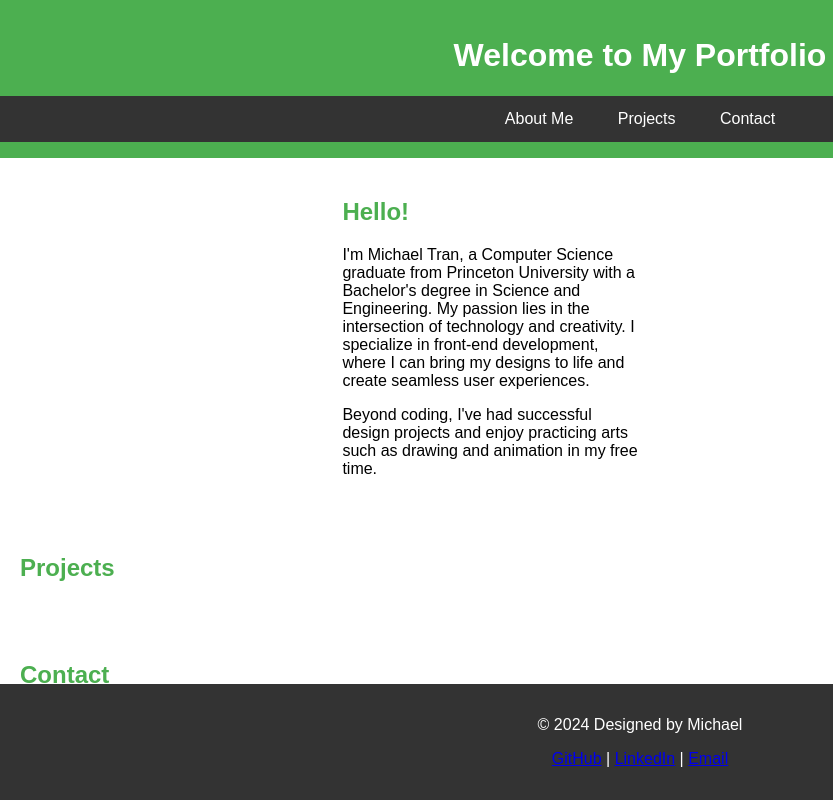
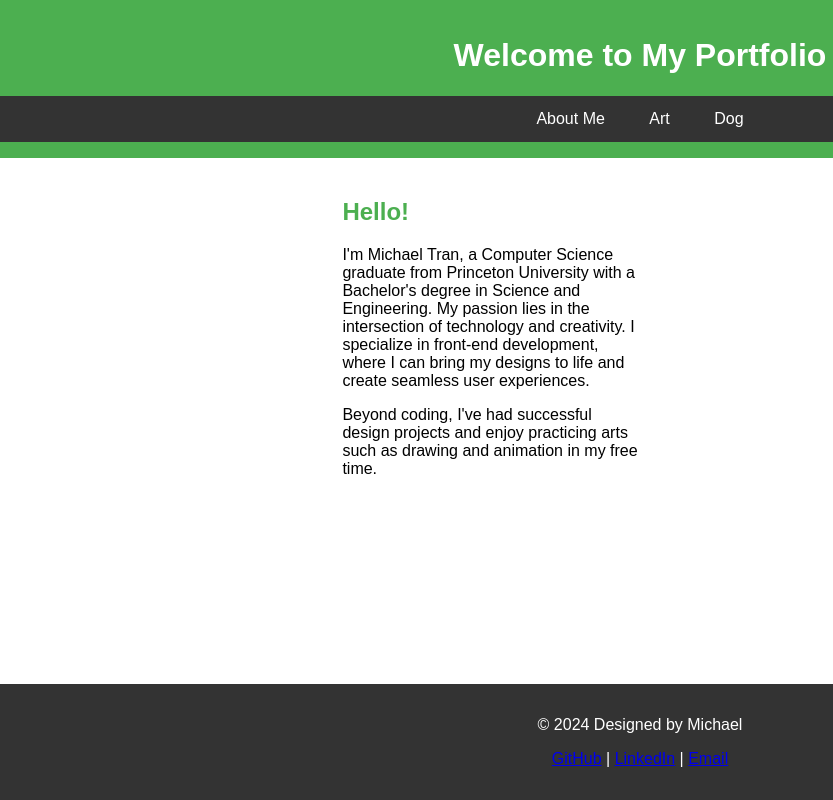
Before and after one commit to mhtran3/Mikot, a plain HTML site: page index.html in a window 1280 px wide. Shown: the full height of the page, 0-833 px from the left. Drawn offline with Linux system fonts and the light colour scheme; grey boxes are pictures that could not be loaded.

Commit message:
Change menu names

```diff
--- a/header.html
+++ b/header.html
@@ -3,8 +3,8 @@
     <nav>
         <ul>
             <li><a href="#about">About Me</a></li>
-            <li><a href="#projects">Projects</a></li>
-            <li><a href="#contact">Contact</a></li>
+            <li><a href="#art">Art</a></li>
+            <li><a href="#dog">Dog</a></li>
         </ul>
     </nav>
 </header>
--- a/index.html
+++ b/index.html
@@ -22,15 +22,6 @@
             </div>
         </div>
     </section>
-
-    <section id="projects">
-        <h2>Projects</h2>
-        <!-- Add your projects here -->
-    </section>
-    <section id="contact">
-        <h2>Contact</h2>
-        <p>You can reach me at <a href="mailto:michaelhtran333@gmail.com">michaelhtran333@gmail.com</a>.</p>    </section>
-
     <!-- Placeholder for the footer -->
     <div id="footer-placeholder"></div>
 
```
